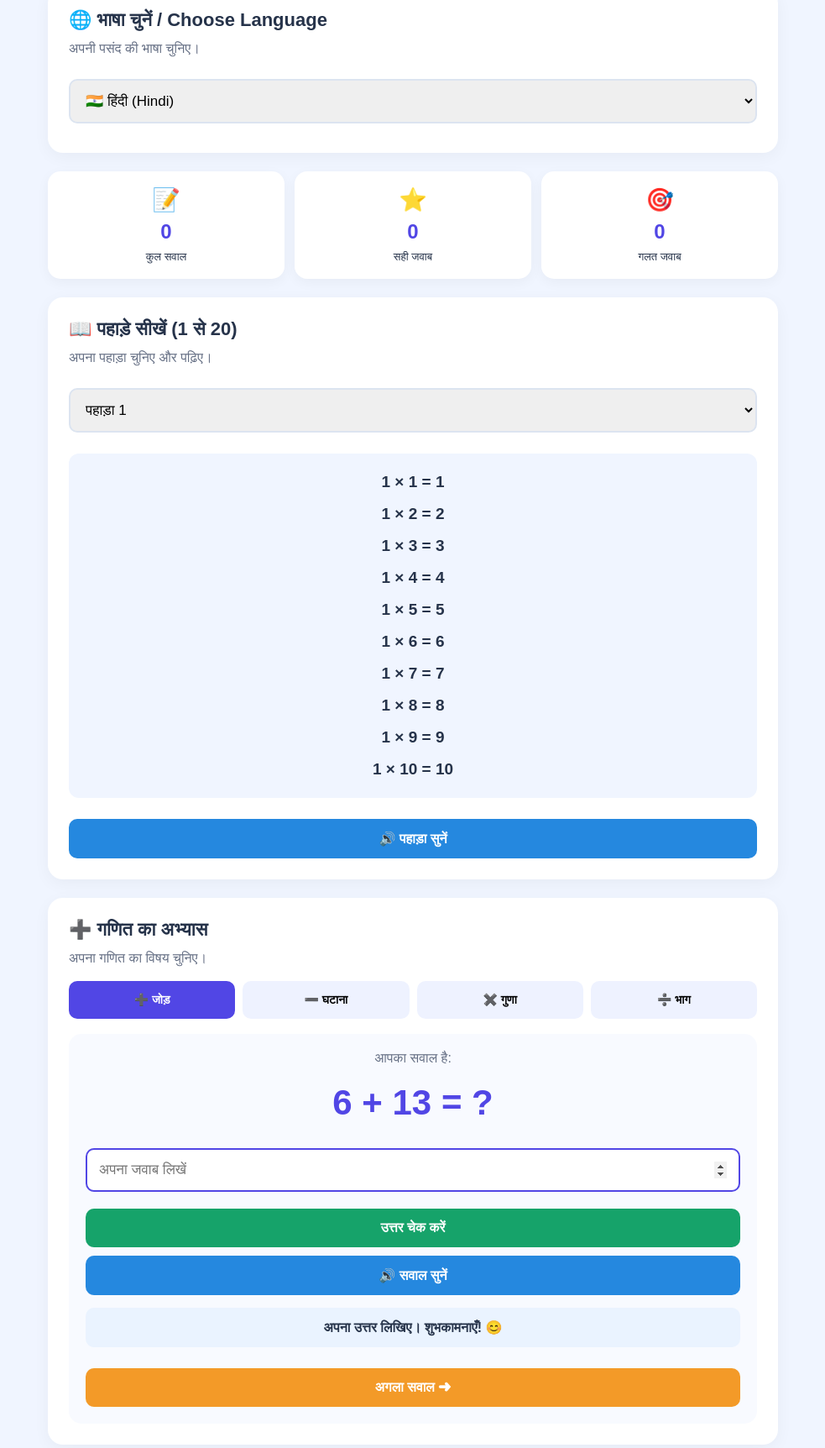
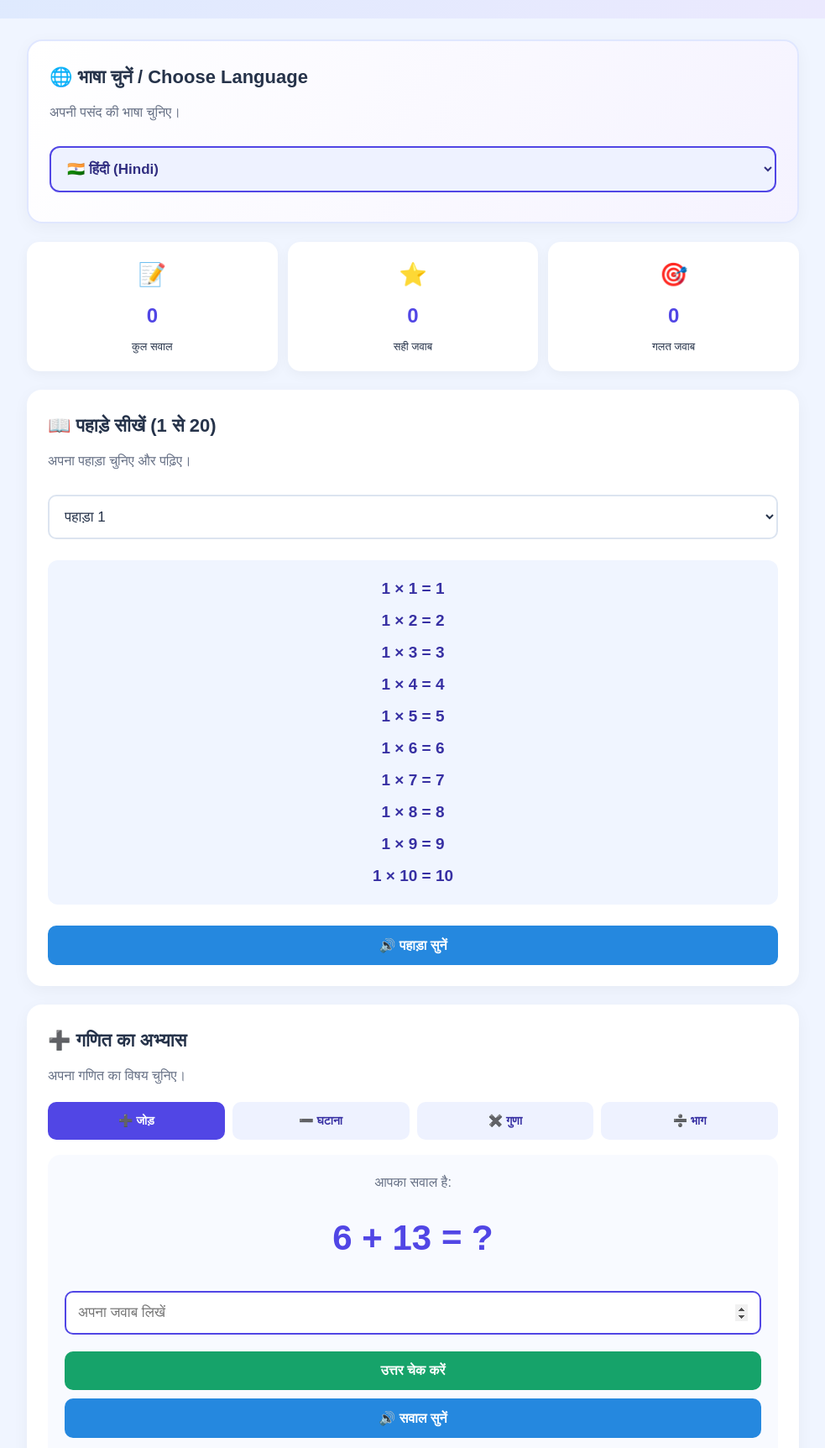
Before and after one commit to spbhaiprajapati1212-sp/Smart-Maths-Learning-, a plain HTML site: page index.html in a window 1280 px wide. Shown: the part 353-2077 px from the top of the page at 84% size, without its empty margins (148-1131 px from the left). Drawn offline with Linux system fonts and the light colour scheme.

Commit message:
Update style.css

```diff
--- a/style.css
+++ b/style.css
@@ -1,3 +1,8 @@
+
+/* =================================
+   SMART MATHS LEARNING
+   Complete Responsive Design
+================================= */
 
 * {
   margin: 0;
@@ -5,11 +10,26 @@
   box-sizing: border-box;
 }
 
+:root {
+  --primary: #5146e5;
+  --secondary: #1599d4;
+  --green: #16a36a;
+  --orange: #f39a28;
+  --purple: #7951c9;
+  --text: #26334a;
+  --muted: #667085;
+  --background: #f0f5ff;
+  --white: #ffffff;
+}
+
 body {
-  font-family: Arial, sans-serif;
-  background: #f0f5ff;
-  color: #26334a;
+  font-family: Arial, Helvetica, sans-serif;
+  background: var(--background);
+  color: var(--text);
+  line-height: 1.6;
 }
+
+/* HEADER */
 
 .header {
   background: linear-gradient(120deg, #5146e5, #1599d4);
@@ -19,17 +39,19 @@ body {
   justify-content: space-between;
   align-items: center;
   flex-wrap: wrap;
-  gap: 10px;
+  gap: 12px;
 }
 
 .logo {
-  font-size: 25px;
+  font-size: 26px;
   font-weight: bold;
 }
 
 .tagline {
   font-size: 15px;
 }
+
+/* HERO */
 
 .hero {
   text-align: center;
@@ -40,10 +62,12 @@ body {
 .hero h1 {
   font-size: 32px;
   margin-bottom: 12px;
+  color: #3730a3;
 }
 
 .hero p {
   font-size: 17px;
+  color: #475569;
 }
 
 .hero-icon {
@@ -51,11 +75,56 @@ body {
   margin-top: 15px;
 }
 
+/* MAIN CONTAINER */
+
 .container {
-  max-width: 900px;
+  max-width: 950px;
   margin: 25px auto;
   padding: 0 15px;
 }
+
+/* CARDS */
+
+.card {
+  background: var(--white);
+  padding: 25px;
+  border-radius: 18px;
+  margin-bottom: 22px;
+  box-shadow: 0 5px 20px #0000000b;
+}
+
+.card h2 {
+  font-size: 22px;
+  margin-bottom: 12px;
+}
+
+.card > p {
+  color: var(--muted);
+  margin-bottom: 17px;
+}
+
+/* LANGUAGE SELECTOR */
+
+.language-card {
+  border: 2px solid #e0e7ff;
+  background: linear-gradient(120deg, #ffffff, #f5f3ff);
+}
+
+#languageSelect {
+  width: 100%;
+  padding: 15px;
+  border: 2px solid var(--primary);
+  border-radius: 12px;
+  background: #eef2ff;
+  color: #312e81;
+  font-size: 17px;
+  font-weight: bold;
+  cursor: pointer;
+  outline: none;
+  margin-top: 10px;
+}
+
+/* STATISTICS */
 
 .stats {
   display: grid;
@@ -77,7 +146,7 @@ body {
 }
 
 .stat-card h2 {
-  color: #5146e5;
+  color: var(--primary);
   margin: 8px 0;
 }
 
@@ -85,25 +154,10 @@ body {
   font-size: 13px;
 }
 
-.card {
-  background: white;
-  padding: 25px;
-  border-radius: 18px;
-  margin-bottom: 22px;
-  box-shadow: 0 5px 20px #0000000b;
-}
+/* INPUTS AND SELECTS */
 
-.card h2 {
-  font-size: 22px;
-  margin-bottom: 12px;
-}
-
-.card > p {
-  color: #667085;
-  margin-bottom: 17px;
-}
-
-select, input {
+select,
+input {
   width: 100%;
   padding: 14px;
   border: 2px solid #dce4f0;
@@ -111,11 +165,16 @@ select, input {
   font-size: 17px;
   margin: 10px 0;
   outline: none;
+  background: white;
+  color: var(--text);
 }
 
-select:focus, input:focus {
-  border-color: #5146e5;
+select:focus,
+input:focus {
+  border-color: var(--primary);
 }
+
+/* MULTIPLICATION TABLE */
 
 .table-result {
   background: #f0f5ff;
@@ -126,7 +185,10 @@ select:focus, input:focus {
   font-size: 19px;
   line-height: 2;
   font-weight: bold;
+  color: #3730a3;
 }
+
+/* OPERATIONS */
 
 .operations {
   display: grid;
@@ -138,17 +200,25 @@ select:focus, input:focus {
 .op-btn {
   border: 0;
   background: #eef2ff;
+  color: #3730a3;
   padding: 14px 5px;
   border-radius: 10px;
   font-weight: bold;
   cursor: pointer;
   font-size: 14px;
+  transition: 0.2s;
 }
 
 .op-btn.active {
-  background: #5146e5;
+  background: var(--primary);
   color: white;
 }
+
+.op-btn:hover {
+  transform: translateY(-2px);
+}
+
+/* QUESTION BOX */
 
 .question-box {
   background: #f8faff;
@@ -158,14 +228,17 @@ select:focus, input:focus {
 }
 
 .question-label {
-  color: #667085;
+  color: var(--muted);
+  font-size: 16px;
 }
 
 .question-box h1 {
   font-size: 42px;
-  color: #5146e5;
+  color: var(--primary);
   margin: 20px 0;
 }
+
+/* BUTTONS */
 
 .btn {
   width: 100%;
@@ -185,10 +258,27 @@ select:focus, input:focus {
   transform: translateY(-2px);
 }
 
-.blue { background: #2588df; }
-.green { background: #16a36a; }
-.orange { background: #f39a28; }
-.purple { background: #7951c9; }
+.btn:active {
+  transform: scale(0.98);
+}
+
+.blue {
+  background: #2588df;
+}
+
+.green {
+  background: var(--green);
+}
+
+.orange {
+  background: var(--orange);
+}
+
+.purple {
+  background: var(--purple);
+}
+
+/* FEEDBACK */
 
 .feedback {
   padding: 14px;
@@ -209,6 +299,8 @@ select:focus, input:focus {
   color: #b91c1c;
 }
 
+/* TEACHER */
+
 .teacher {
   display: flex;
   align-items: center;
@@ -221,12 +313,19 @@ select:focus, input:focus {
 
 .robot {
   font-size: 55px;
+  flex-shrink: 0;
+}
+
+.teacher h3 {
+  color: #5146e5;
 }
 
 .teacher p {
   margin-top: 8px;
   line-height: 1.6;
 }
+
+/* FOOTER */
 
 footer {
   background: #202b48;
@@ -236,18 +335,43 @@ footer {
   line-height: 2;
 }
 
-@media(max-width: 600px) {
+/* RESPONSIVE DESIGN */
+
+@media (max-width: 600px) {
+
   .header {
     flex-direction: column;
     text-align: center;
+    padding: 20px 12px;
+  }
+
+  .logo {
+    font-size: 23px;
+  }
+
+  .hero {
+    padding: 30px 12px;
   }
 
   .hero h1 {
     font-size: 26px;
   }
 
+  .hero p {
+    font-size: 15px;
+  }
+
+  .container {
+    padding: 0 12px;
+  }
+
   .card {
     padding: 18px;
+    border-radius: 14px;
+  }
+
+  .card h2 {
+    font-size: 19px;
   }
 
   .operations {
@@ -265,4 +389,17 @@ footer {
   .question-box h1 {
     font-size: 35px;
   }
+
+  .teacher {
+    align-items: flex-start;
+    gap: 12px;
+  }
+
+  .robot {
+    font-size: 42px;
+  }
+
+  .btn {
+    font-size: 15px;
+  }
 }
```
